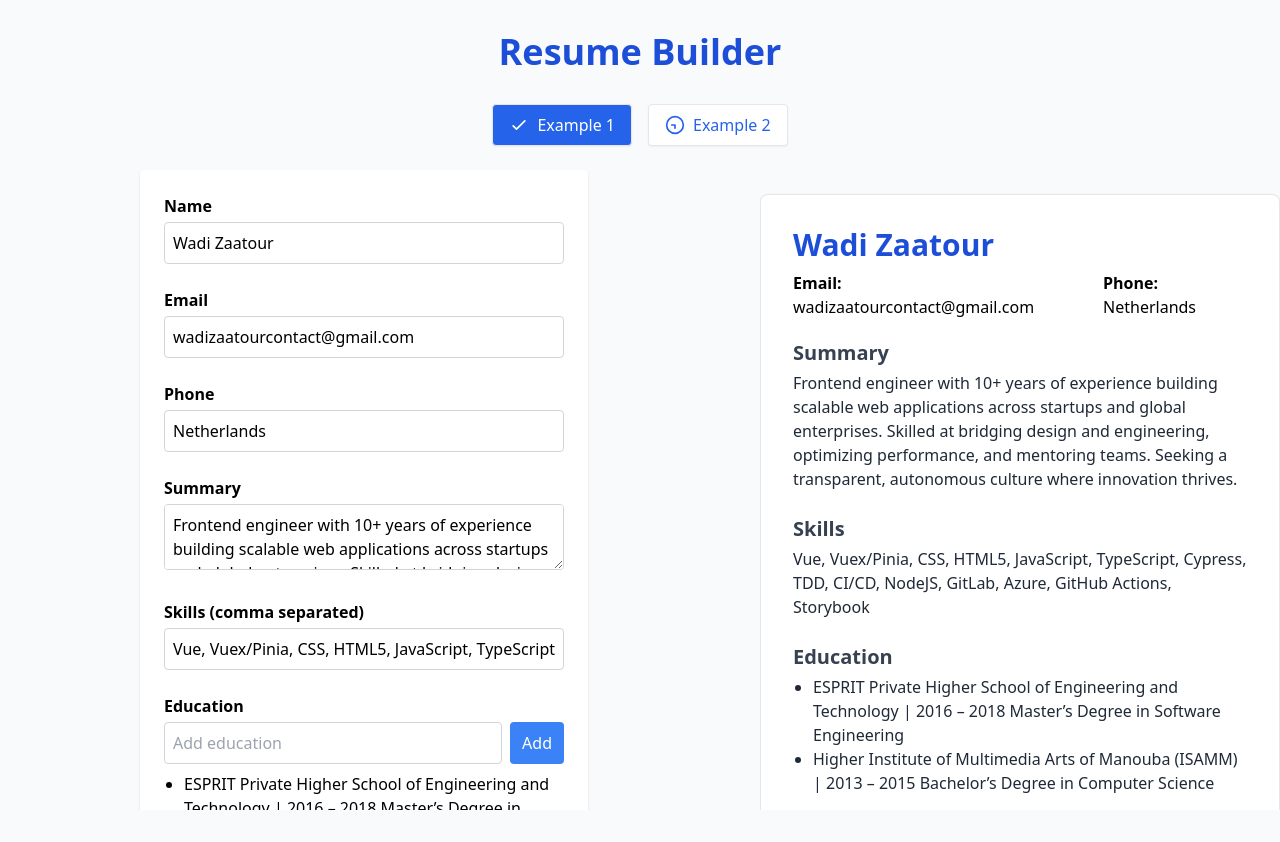
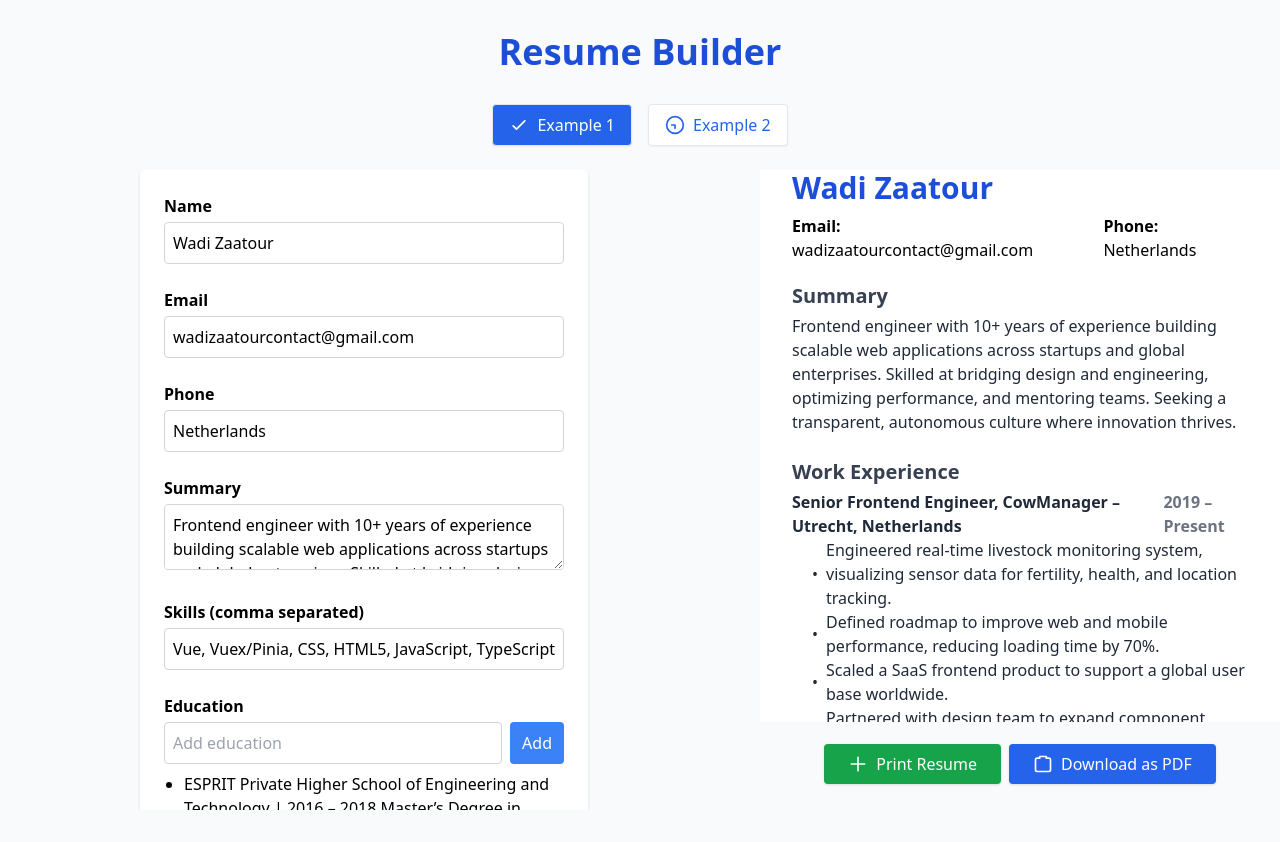
Before and after one commit to wadizaatour/ResumeBuilder, a React (Vite) app: page / in a window 1280 px wide. Built offline with nearby package versions, Linux system fonts and the light colour scheme.

Commit message:
Fix resume layout pdf downlod

```diff
--- a/src/App.jsx
+++ b/src/App.jsx
@@ -125,19 +125,31 @@ const App = () => {
   const handleDownloadPDF = async () => {
     const element = previewRef.current;
     if (!element) return;
-    const canvas = await html2canvas(element, { scale: 2 });
-    const imgData = canvas.toDataURL("image/png");
     const pdf = new jsPDF({
       orientation: "portrait",
       unit: "pt",
       format: "a4",
     });
     const pageWidth = pdf.internal.pageSize.getWidth();
+    const originalWidth = element.style.width;
+    const originalFontSize = element.style.fontSize;
+    element.style.width = pageWidth + "pt";
+    element.style.fontSize = "12px"; // Reduce font size by 4px (default is 16px)
+    await new Promise((r) => setTimeout(r, 200));
+    const canvas = await html2canvas(element, { scale: 2 });
+    element.style.width = originalWidth;
+    element.style.fontSize = originalFontSize;
+    const imgData = canvas.toDataURL("image/png");
     const pageHeight = pdf.internal.pageSize.getHeight();
-    // Fill the entire page with the image
-    const imgWidth = pageWidth;
-    const imgHeight = pageHeight;
-    pdf.addImage(imgData, "PNG", 0, 0, imgWidth, imgHeight);
+    const ratio = Math.min(
+      pageWidth / canvas.width,
+      pageHeight / canvas.height
+    );
+    const imgWidth = canvas.width * ratio;
+    const imgHeight = canvas.height * ratio;
+    const x = (pageWidth - imgWidth) / 2;
+    const y = (pageHeight - imgHeight) / 2;
+    pdf.addImage(imgData, "PNG", x, y, imgWidth, imgHeight);
     pdf.save("resume.pdf");
   };
 
@@ -209,11 +221,11 @@ const App = () => {
         <div className="md:w-7/12 w-full h-full overflow-y-auto">
           <ResumeForm data={resumeData} setData={setResumeData} />
         </div>
-        <div className="md:w-5/12 w-full h-full overflow-y-auto">
-          <div>
+        <div className="md:w-5/12 w-full h-full flex flex-col">
+          <div className="flex-1 overflow-y-auto">
             <ResumePreview data={resumeData} ref={previewRef} />
           </div>
-          <div className="flex justify-center mt-4 gap-2">
+          <div className="flex justify-center mt-4 gap-2 sticky bottom-0 bg-gray-50 py-4 z-10">
             <button
               onClick={handlePrint}
               className="flex items-center gap-2 bg-green-600 text-white px-6 py-2 rounded shadow hover:bg-green-700"
--- a/src/components/ResumePreview.jsx
+++ b/src/components/ResumePreview.jsx
@@ -2,10 +2,7 @@ import React, { forwardRef } from "react";
 
 const ResumePreview = forwardRef(function ResumePreview({ data }, ref) {
   return (
-    <div
-      ref={ref}
-      className="bg-white border border-gray-200 rounded-lg p-8 mx-auto my-6 max-w-2xl shadow"
-    >
+    <div ref={ref} className="bg-white w-full shadow px-8 pb-16">
       <h1 className="text-3xl font-bold mb-2 text-blue-700">{data.name}</h1>
       <div className="flex gap-8 mb-4">
         <p className="mb-1">
@@ -20,22 +17,10 @@ const ResumePreview = forwardRef(function ResumePreview({ data }, ref) {
         <p className="mb-2 text-gray-800">{data.summary}</p>
       </div>
       <div className="mb-6">
-        <h2 className="text-xl font-semibold mb-1 text-gray-700">Skills</h2>
-        <p className="mb-2 text-gray-800">{data.skills}</p>
-      </div>
-      <div className="mb-6">
-        <h2 className="text-xl font-semibold mb-1 text-gray-700">Education</h2>
-        <ul className="list-disc pl-5 text-gray-800">
-          {data.educationList.map((edu, i) => (
-            <li key={i}>{edu}</li>
-          ))}
-        </ul>
-      </div>
-      <div className="mb-6">
         <h2 className="text-xl font-semibold mb-1 text-gray-700">
           Work Experience
         </h2>
-        <ul className="text-gray-800">
+        <ul className="text-gray-800 pl-0">
           {data.work.map((job, i) => (
             <li key={i} className="mb-4">
               <div className="flex justify-between font-semibold">
@@ -44,7 +29,10 @@ const ResumePreview = forwardRef(function ResumePreview({ data }, ref) {
               </div>
               <ul className="list-disc pl-5">
                 {job.bullets.map((b, j) => (
-                  <li key={j}>{b}</li>
+                  <li key={j} className="flex items-center gap-2">
+                    <span className="list-disc pl-0">&#8226;</span>
+                    <span>{b}</span>
+                  </li>
                 ))}
               </ul>
             </li>
@@ -53,9 +41,26 @@ const ResumePreview = forwardRef(function ResumePreview({ data }, ref) {
       </div>
       <div className="mb-6">
         <h2 className="text-xl font-semibold mb-1 text-gray-700">Languages</h2>
+        <ul className="flex flex-wrap gap-4 pl-0 text-gray-800 list-none">
+          {data.languagesList.map((lang, i) => (
+            <li key={i} className="">
+              {lang}
+            </li>
+          ))}
+        </ul>
+      </div>
+      <div className="mb-6">
+        <h2 className="text-xl font-semibold mb-1 text-gray-700">Skills</h2>
+        <p className="mb-2 text-gray-800">{data.skills}</p>
+      </div>
+      <div className="mb-6">
+        <h2 className="text-xl font-semibold mb-1 text-gray-700">Education</h2>
         <ul className="list-disc pl-5 text-gray-800">
-          {data.languagesList.map((lang, i) => (
-            <li key={i}>{lang}</li>
+          {data.educationList.map((edu, i) => (
+            <li key={i} className="flex items-center gap-2">
+              <span className="list-disc pl-0">&#8226;</span>
+              <span>{edu}</span>
+            </li>
           ))}
         </ul>
       </div>
```
